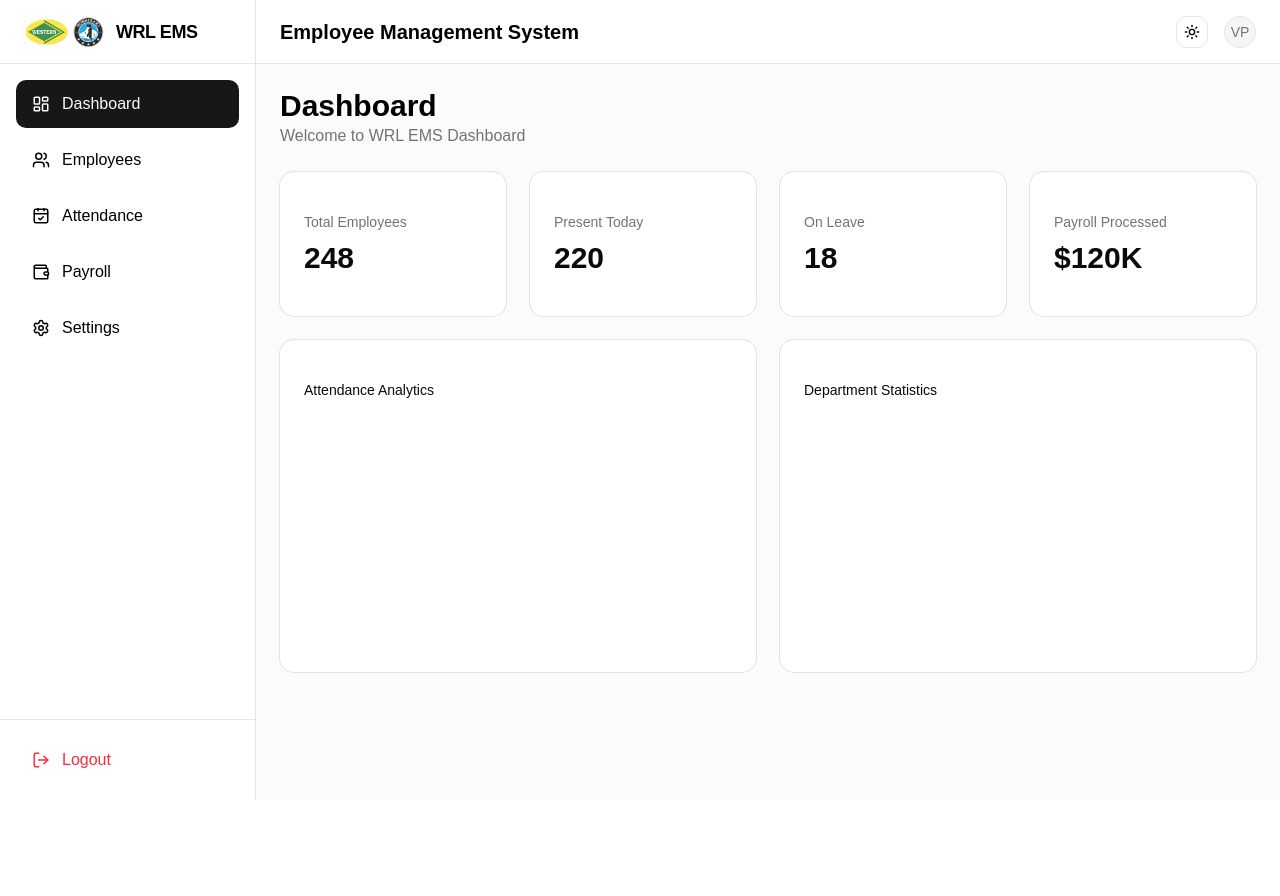
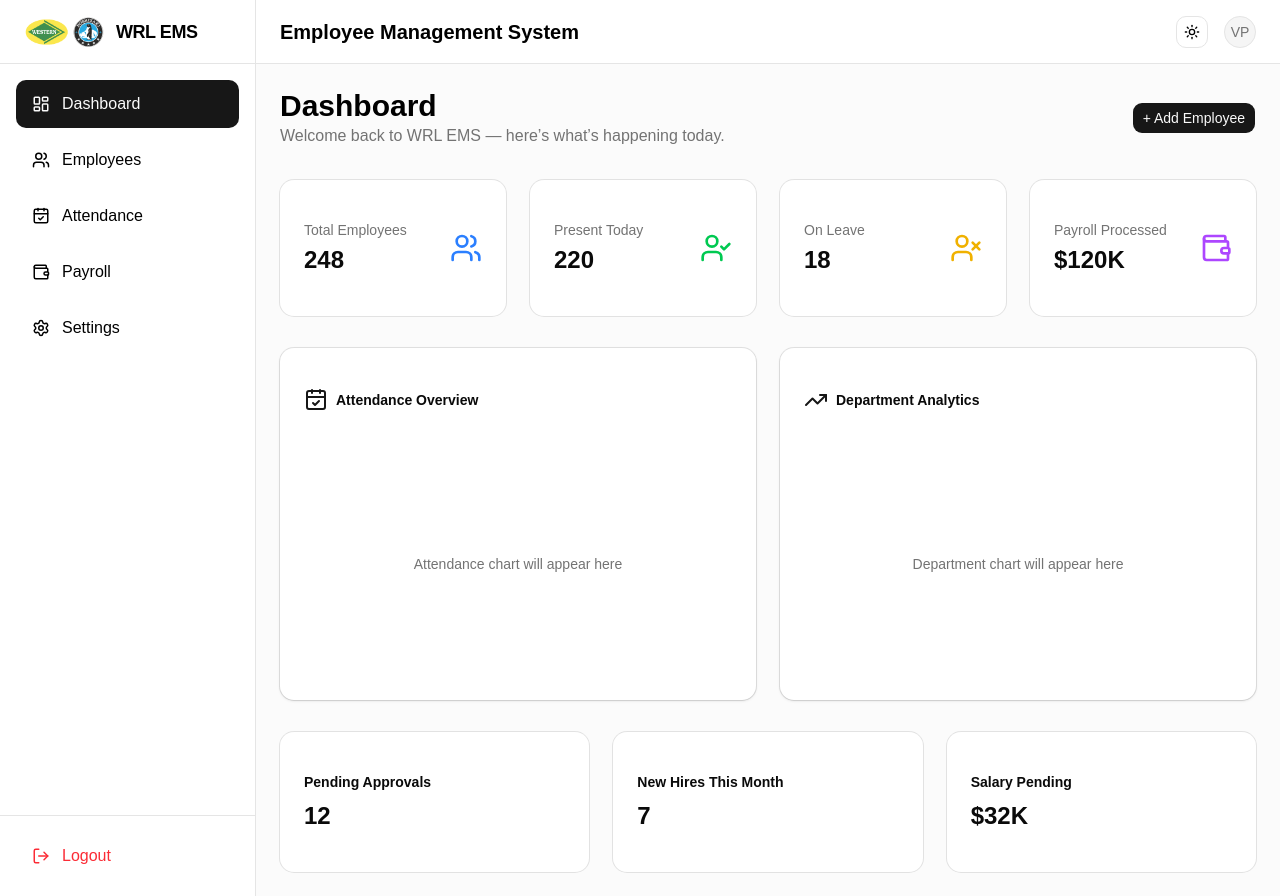
Before and after one commit to thecyberdevvarun/WRL-EMS-Dashboard, a React (Vite) app in the folder client/: page /dashboard in a window 1280 px wide. Before the commit the page ends 800 px from the top, so only its background shows below. Built offline with nearby package versions, Linux system fonts and the light colour scheme.

Commit message:
dashboard page UI completed

```diff
--- a/client/src/pages/Dashboard.jsx
+++ b/client/src/pages/Dashboard.jsx
@@ -1,66 +1,127 @@
+import { Card, CardContent } from "@/components/ui/card";
+import { Button } from "@/components/ui/button";
+
 import {
-  Card,
-  CardContent,
-} from "@/components/ui/card";
+  Users,
+  UserCheck,
+  UserX,
+  Wallet,
+  CalendarCheck,
+  TrendingUp,
+} from "lucide-react";
 
 const stats = [
   {
     title: "Total Employees",
     value: "248",
+    icon: Users,
+    color: "text-blue-500",
   },
   {
     title: "Present Today",
     value: "220",
+    icon: UserCheck,
+    color: "text-green-500",
   },
   {
     title: "On Leave",
     value: "18",
+    icon: UserX,
+    color: "text-yellow-500",
   },
   {
     title: "Payroll Processed",
     value: "$120K",
+    icon: Wallet,
+    color: "text-purple-500",
   },
 ];
 
 export default function Dashboard() {
   return (
-    <div className="space-y-6">
-      <div>
-        <h1 className="text-3xl font-bold">
-          Dashboard
-        </h1>
+    <div className="space-y-8">
+      {/* HEADER */}
+      <div className="flex flex-col md:flex-row md:items-center md:justify-between gap-4">
+        <div>
+          <h1 className="text-3xl font-bold">Dashboard</h1>
 
-        <p className="text-muted-foreground">
-          Welcome to WRL EMS Dashboard
-        </p>
+          <p className="text-muted-foreground">
+            Welcome back to WRL EMS — here’s what’s happening today.
+          </p>
+        </div>
+
+        <Button>+ Add Employee</Button>
       </div>
 
+      {/* STATS CARDS */}
       <div className="grid grid-cols-1 md:grid-cols-2 xl:grid-cols-4 gap-6">
         {stats.map((stat) => (
-          <Card key={stat.title}>
-            <CardContent className="p-6">
-              <p className="text-sm text-muted-foreground">
-                {stat.title}
-              </p>
+          <Card key={stat.title} className="hover:shadow-md transition">
+            <CardContent className="p-6 flex items-center justify-between">
+              <div>
+                <p className="text-sm text-muted-foreground">{stat.title}</p>
 
-              <h2 className="text-3xl font-bold mt-2">
-                {stat.value}
-              </h2>
+                <h2 className="text-2xl font-bold mt-1">{stat.value}</h2>
+              </div>
+
+              <stat.icon className={`w-8 h-8 ${stat.color}`} />
             </CardContent>
           </Card>
         ))}
       </div>
 
+      {/* ANALYTICS SECTION */}
       <div className="grid grid-cols-1 lg:grid-cols-2 gap-6">
+        {/* Attendance */}
+        <Card className="shadow-sm">
+          <CardContent className="p-6 h-[320px]">
+            <div className="flex items-center gap-2 mb-4">
+              <CalendarCheck className="text-primary" />
+              <h3 className="font-semibold">Attendance Overview</h3>
+            </div>
+
+            <div className="flex items-center justify-center h-full text-muted-foreground">
+              {/* Replace later with charts */}
+              Attendance chart will appear here
+            </div>
+          </CardContent>
+        </Card>
+
+        {/* Department Stats */}
+        <Card className="shadow-sm">
+          <CardContent className="p-6 h-[320px]">
+            <div className="flex items-center gap-2 mb-4">
+              <TrendingUp className="text-primary" />
+              <h3 className="font-semibold">Department Analytics</h3>
+            </div>
+
+            <div className="flex items-center justify-center h-full text-muted-foreground">
+              Department chart will appear here
+            </div>
+          </CardContent>
+        </Card>
+      </div>
+
+      {/* QUICK INSIGHTS */}
+      <div className="grid grid-cols-1 md:grid-cols-3 gap-6">
         <Card>
-          <CardContent className="p-6 h-75">
-            Attendance Analytics
+          <CardContent className="p-6">
+            <h4 className="font-semibold mb-2">Pending Approvals</h4>
+            <p className="text-2xl font-bold">12</p>
           </CardContent>
         </Card>
 
         <Card>
-          <CardContent className="p-6 h-75">
-            Department Statistics
+          <CardContent className="p-6">
+            <h4 className="font-semibold mb-2">New Hires This Month</h4>
+            <p className="text-2xl font-bold">7</p>
+          </CardContent>
+        </Card>
+
+        <Card>
+          <CardContent className="p-6">
+            <h4 className="font-semibold mb-2">Salary Pending</h4>
+            <p className="text-2xl font-bold">$32K</p>
           </CardContent>
         </Card>
       </div>
--- a/client/src/routes/AppRoutes.jsx
+++ b/client/src/routes/AppRoutes.jsx
@@ -16,18 +16,13 @@ export default function AppRoutes() {
   return (
     <Routes>
       <Route path="/" element={<Login />} />
-
       <Route path="/signup" element={<Signup />} />
 
       <Route element={<DashboardLayout />}>
         <Route path="/dashboard" element={<Dashboard />} />
-
         <Route path="/employees" element={<Employees />} />
-
         <Route path="/attendance" element={<Attendance />} />
-
         <Route path="/payroll" element={<Payroll />} />
-
         <Route path="/settings" element={<Settings />} />
       </Route>
 
```
Also changed, not shown: client/index.html (+0 -15 lines).
